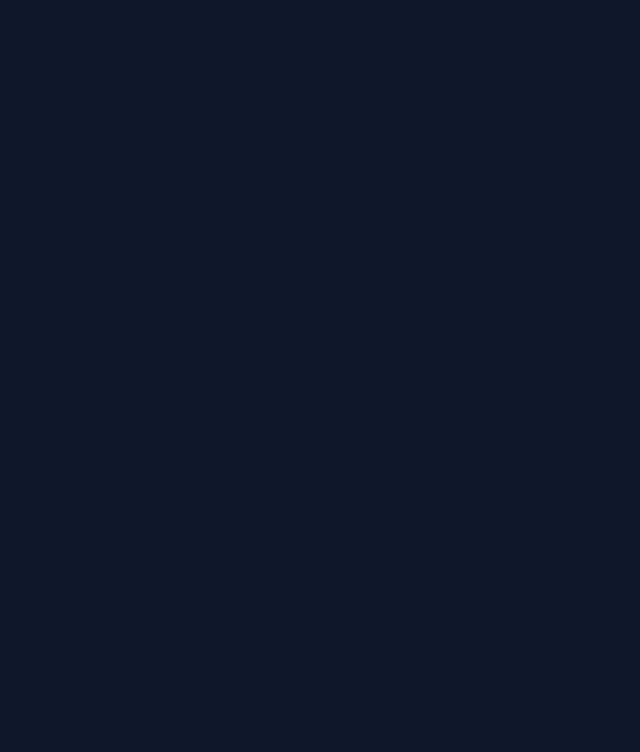
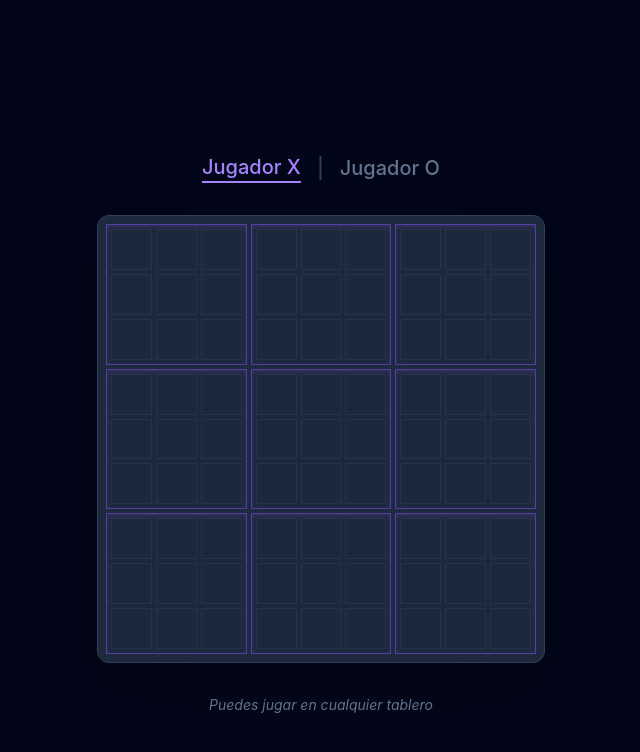
Before and after one commit to Adriel-M-A/super-tateti, a React (Vite) app: page / in a window 1280 px wide. Shown: the top 752 px of the page, without its empty margins (319-959 px from the left). Built offline with nearby package versions, Linux system fonts and the light colour scheme.

Commit message:
Implementación del componente Board recursivo y estructura inicial del Super Ta-Te-Ti

```diff
--- a/src/App.jsx
+++ b/src/App.jsx
@@ -1,9 +1,61 @@
+import { useState } from 'react'
+import Board from './components/Board'
+
 function App() {
+  // El estado inicial es un array de 9 elementos, cada uno es un array de 9 nulls (los sub-tableros)
+  const [board, setBoard] = useState(Array(9).fill(null).map(() => Array(9).fill(null)))
+  const [isXNext, setIsXNext] = useState(true)
+  const [activeSubBoard, setActiveSubBoard] = useState(null) // null significa que puede jugar en cualquier lado
+
+  const handleCellClick = (boardIndex, cellIndex) => {
+    // Por ahora solo una función simple para demostrar la interactividad
+    console.log(`Jugada en sub-tablero ${boardIndex}, celda ${cellIndex}`);
+
+    // Aquí irá la lógica compleja de validación y cambio de turno
+    const newBoard = board.map((subBoard, bIdx) => {
+      if (bIdx === boardIndex) {
+        return subBoard.map((cell, cIdx) => {
+          if (cIdx === cellIndex && cell === null) {
+            return isXNext ? 'X' : 'O';
+          }
+          return cell;
+        });
+      }
+      return subBoard;
+    });
+
+    setBoard(newBoard);
+    setIsXNext(!isXNext);
+    // Siguiendo la regla: la celda marcada (cellIndex) determina el próximo sub-tablero (activeSubBoard)
+    setActiveSubBoard(cellIndex);
+  }
+
   return (
-    <div className="min-h-screen bg-slate-900 flex items-center justify-center">
-      <h1 className="text-5xl font-extrabold text-transparent bg-clip-text from-violet-500 to-pink-500 drop-shadow-lg">
-        Super Ta-Te-Ti
-      </h1>
+    <div className="min-h-screen bg-slate-950 text-slate-100 flex flex-col items-center justify-center p-4">
+      <header className="mb-8 text-center">
+        <h1 className="text-4xl md:text-6xl font-black mb-2 bg-clip-text text-transparent from-violet-400 to-pink-400 drop-shadow-sm">
+          SUPER TA-TE-TI
+        </h1>
+        <div className="flex items-center justify-center gap-4 text-xl font-medium">
+          <span className={isXNext ? 'text-violet-400 border-b-2 border-violet-400' : 'text-slate-500'}>Jugador X</span>
+          <span className="text-slate-700">|</span>
+          <span className={!isXNext ? 'text-pink-400 border-b-2 border-pink-400' : 'text-slate-500'}>Jugador O</span>
+        </div>
+      </header>
+
+      <main className="w-full max-w-2xl">
+        <Board
+          cells={board}
+          onCellClick={(boardIndex) => (cellIndex) => handleCellClick(boardIndex, cellIndex)}
+          activeSubBoard={activeSubBoard}
+        />
+      </main>
+
+      <footer className="mt-8 text-slate-500 text-sm italic">
+        {activeSubBoard === null
+          ? "Puedes jugar en cualquier tablero"
+          : `Obligado a jugar en el tablero ${activeSubBoard + 1}`}
+      </footer>
     </div>
   )
 }
--- /dev/null
+++ b/src/components/Board.jsx
@@ -0,0 +1,58 @@
+import React from 'react';
+
+// Representa una celda individual que puede ser un valor (X, O, null) o un sub-tablero
+const Cell = ({ value, onClick, isSelectable, level }) => {
+    // Si el valor es un array, significa que es un sub-tablero (recursividad)
+    if (Array.isArray(value)) {
+        return (
+            <div className={`p-1 border shadow-inner transition-all duration-300 ${isSelectable ? 'bg-slate-800/50 border-violet-500/50 shadow-violet-500/20' : 'bg-slate-900/20 border-slate-700/30 grayscale-[0.5]'}`}>
+                <Board
+                    cells={value}
+                    onCellClick={onClick}
+                    level="sub"
+                    isSelectable={isSelectable}
+                />
+            </div>
+        );
+    }
+
+    // Si es una celda final (X, O o vacío)
+    return (
+        <button
+            onClick={isSelectable ? onClick : undefined}
+            className={`
+        aspect-square flex items-center justify-center text-3xl font-bold transition-all duration-200
+        ${level === 'sub' ? 'text-xl' : 'text-5xl'}
+        ${!value && isSelectable ? 'hover:bg-violet-500/10 cursor-pointer' : 'cursor-default'}
+        ${level === 'sub' ? 'border-[0.5px] border-slate-700/50' : 'border-2 border-slate-600'}
+        ${value === 'X' ? 'text-violet-500 drop-shadow-[0_0_8px_rgba(139,92,246,0.5)]' : ''}
+        ${value === 'O' ? 'text-pink-500 drop-shadow-[0_0_8px_rgba(236,72,153,0.5)]' : ''}
+      `}
+        >
+            {value}
+        </button>
+    );
+};
+
+const Board = ({ cells, onCellClick, level = 'super', isSelectable = true, activeSubBoard = null }) => {
+    return (
+        <div className={`grid grid-cols-3 gap-1 w-full aspect-square ${level === 'super' ? 'max-w-md mx-auto p-2 bg-slate-800 rounded-xl shadow-2xl border border-slate-700' : ''}`}>
+            {cells.map((cell, index) => {
+                // En el nivel super, determinamos si este sub-tablero es el que debe jugarse
+                const canPlayInThisCell = level === 'super' ? (activeSubBoard === null || activeSubBoard === index) : isSelectable;
+
+                return (
+                    <Cell
+                        key={index}
+                        value={cell}
+                        level={level}
+                        isSelectable={canPlayInThisCell}
+                        onClick={() => onCellClick(index)}
+                    />
+                );
+            })}
+        </div>
+    );
+};
+
+export default Board;
```
